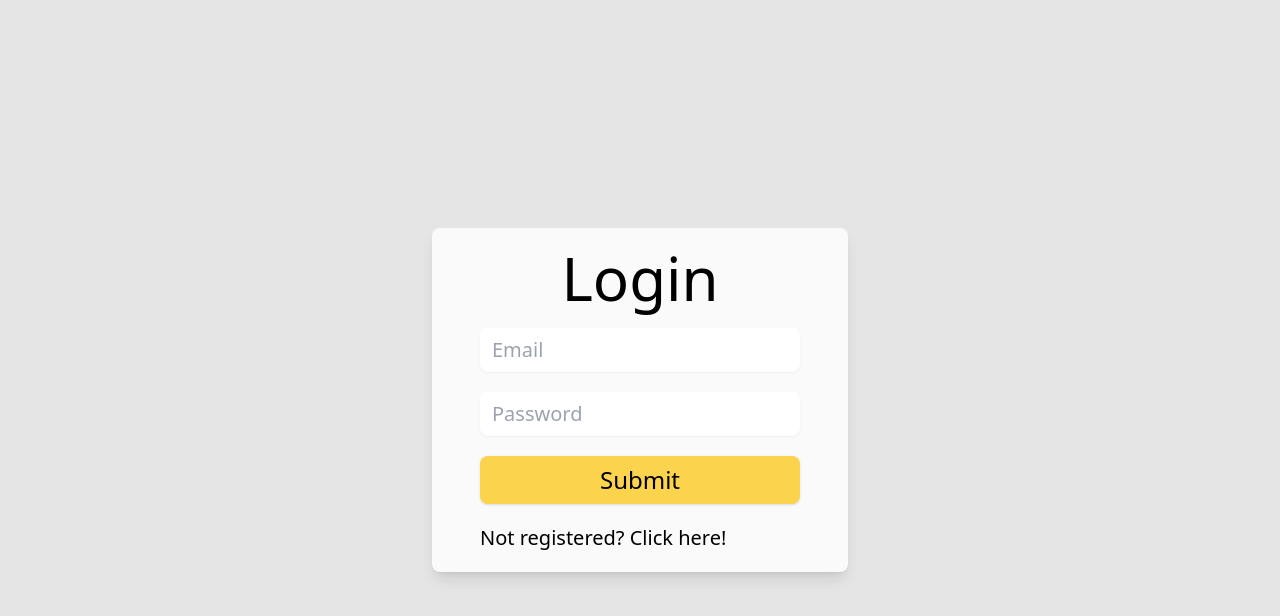
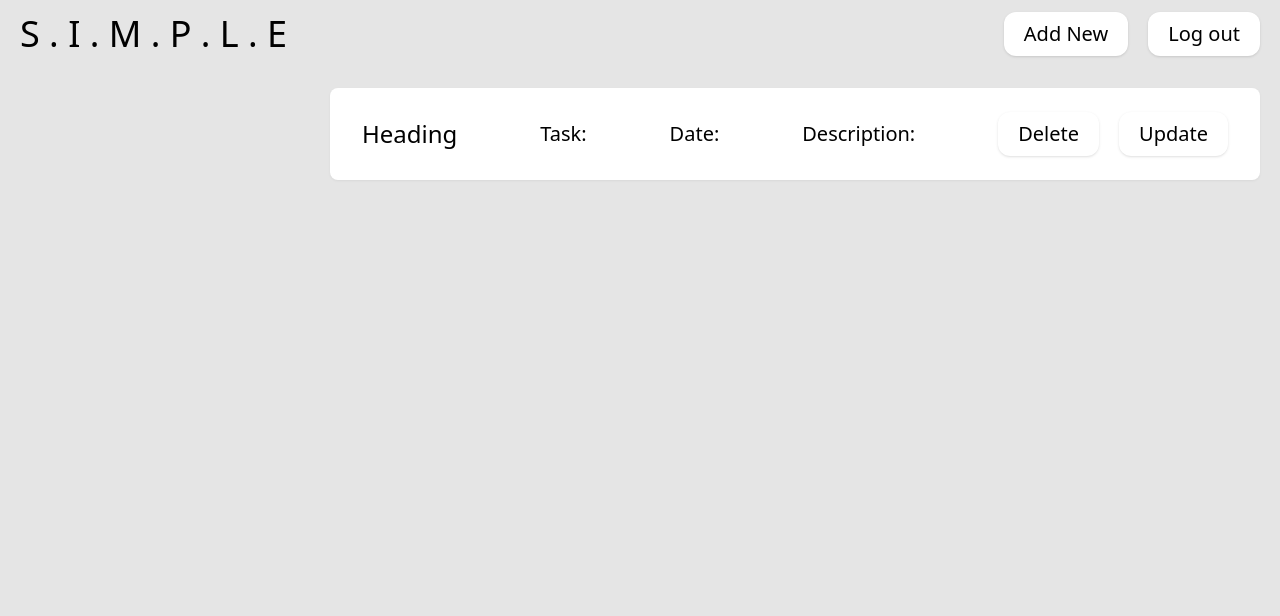
Before and after one commit to rteet702/simple-pa, a React (Create React App) app in the folder client/: page / in a window 1280 px wide. Shown: the top 616 px of the page. Built offline with nearby package versions, Linux system fonts and the light colour scheme; no server answers.

Commit message:
refactor: disabling login and registration.

```diff
--- a/client/src/App.js
+++ b/client/src/App.js
@@ -7,8 +7,8 @@ export const App = () => {
     return (
         <BrowserRouter>
             <Routes>
-                <Route path="/" element={<Landing />} />
-                <Route path="/taskboard" element={<TaskBoard />} />
+                {/* <Route path="/" element={<Landing />} /> */}
+                <Route path="/" element={<TaskBoard />} />
             </Routes>
         </BrowserRouter>
     );
--- a/client/src/views/TaskBoard.jsx
+++ b/client/src/views/TaskBoard.jsx
@@ -9,23 +9,23 @@ import { useEffect } from "react";
 import { useState } from "react";
 
 function TaskBoard() {
-    const [user, setUser] = useState({});
+    // const [user, setUser] = useState({});
 
-    useEffect(() => {
-        const server = process.env.REACT_APP_SERVER || "http://localhost:8000";
-        axios
-            .get(`${server}/api/users`, {
-                withCredentials: true,
-                headers: { Cookie: document.cookie },
-            })
-            .then((user) => {
-                console.log(user.data.user);
-                setUser(user.data.user);
-            })
-            .catch((error) => {
-                console.error(error);
-            });
-    }, []);
+    // useEffect(() => {
+    //     const server = process.env.REACT_APP_SERVER || "http://localhost:8000";
+    //     axios
+    //         .get(`${server}/api/users`, {
+    //             withCredentials: true,
+    //             headers: { Cookie: document.cookie },
+    //         })
+    //         .then((user) => {
+    //             console.log(user.data.user);
+    //             setUser(user.data.user);
+    //         })
+    //         .catch((error) => {
+    //             console.error(error);
+    //         });
+    // }, []);
 
     return (
         <div>
```
